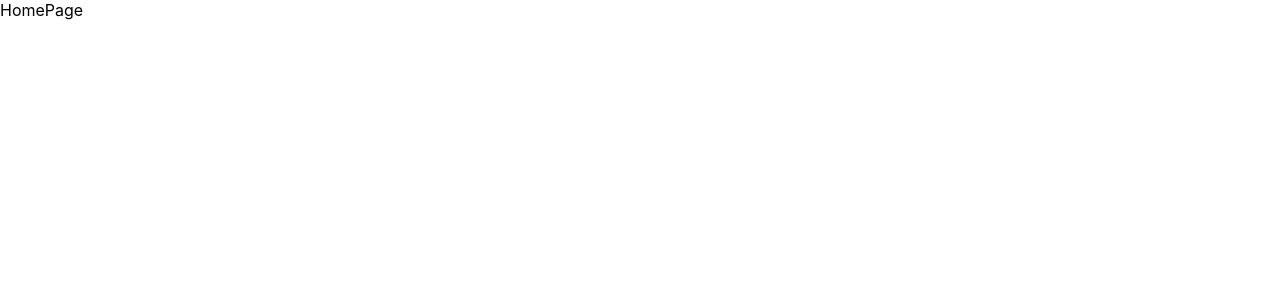
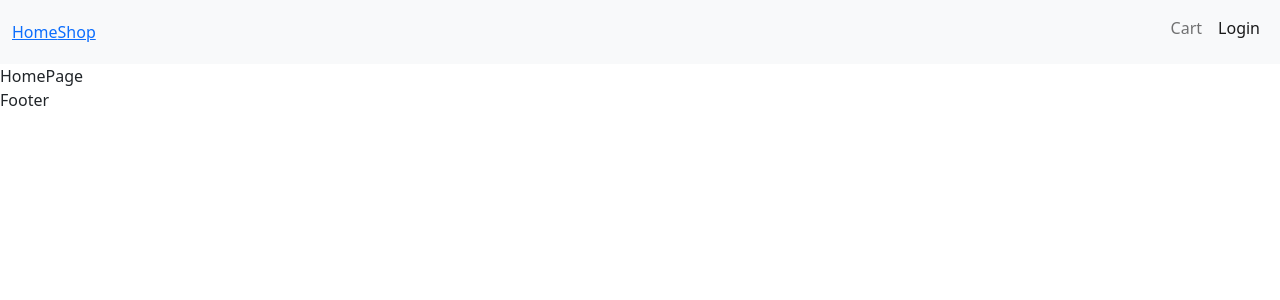
Before and after one commit to truongphatroy/ecommerce-app, a React (Create React App) app: page / in a window 1280 px wide. Shown: the top 300 px of the page. Built offline with nearby package versions, Linux system fonts and the light colour scheme.

Commit message:
use NavLink for navbar

```diff
--- a/package.json
+++ b/package.json
@@ -6,11 +6,13 @@
     "@testing-library/jest-dom": "^5.16.5",
     "@testing-library/react": "^13.4.0",
     "@testing-library/user-event": "^13.5.0",
+    "bootstrap": "^5.2.3",
     "react": "^18.2.0",
     "react-dom": "^18.2.0",
     "react-router-dom": "^6.10.0",
     "react-scripts": "5.0.1",
     "redux": "^4.2.1",
+    "sass": "^1.62.0",
     "web-vitals": "^2.1.4"
   },
   "scripts": {
--- a/src/App.js
+++ b/src/App.js
@@ -1,4 +1,4 @@
-import { BrowserRouter, Route, Routes } from "react-router-dom";
+import { createBrowserRouter, RouterProvider } from "react-router-dom";
 
 import HomePage from "./page/HomePage";
 import ShopPage from "./page/ShopPage";
@@ -7,21 +7,27 @@ import CartPage from "./page/CartPage";
 import CheckoutPage from "./page/CheckoutPage";
 import LoginPage from "./page/LoginPage";
 import RegisterPage from "./page/RegisterPage";
+import RootLayout from "./page/RootLayout";
+
+// create a custom route
+const router = createBrowserRouter([
+  {
+    path: "/",
+    element: <RootLayout />,
+    children: [
+      { index: true, element: <HomePage /> },
+      { path: "shop", element: <ShopPage /> },
+      { path: "detail/:productId", element: <DetailPage /> },
+      { path: "cart", element: <CartPage /> },
+      { path: "checkout", element: <CheckoutPage /> },
+      { path: "login", element: <LoginPage /> },
+      { path: "register", element: <RegisterPage /> },
+    ],
+  },
+]);
 
 function App() {
-  return (
-    <BrowserRouter>
-      <Routes>
-        <Route path='/' element={<HomePage />} />
-        <Route path='/shop' element={<ShopPage />} />
-        <Route path='/detail/:productId' element={<DetailPage />} />
-        <Route path='/cart' element={<CartPage />} />
-        <Route path='/checkout' element={<CheckoutPage />} />
-        <Route path='/login' element={<LoginPage />} />
-        <Route path='/register' element={<RegisterPage />} />
-      </Routes>
-    </BrowserRouter>
-  );
+  return <RouterProvider router={router} />;
 }
 
 export default App;
--- /dev/null
+++ b/src/component/Footer.js
@@ -0,0 +1,7 @@
+import React from "react";
+
+const Footer = () => {
+  return <div>Footer</div>;
+};
+
+export default Footer;
--- /dev/null
+++ b/src/component/Navbar.js
@@ -0,0 +1,54 @@
+import React from "react";
+import { NavLink } from "react-router-dom";
+
+import classes from "./Navbar.module.scss";
+
+const Navbar = () => {
+  return (
+    // <nav className='navbar navbar-expand-lg navbar-light bg-light'>
+    <nav className='navbar navbar-expand navbar-light bg-light'>
+      <div className='container-fluid'>
+        <div className='collapse navbar-collapse'>
+          <ul className='navbar-nav me-auto mb-2 mb-lg-0'>
+            <li className='nav-item'>
+              <NavLink
+                className={({ isActive }) =>
+                  isActive ? classes.active : undefined
+                }
+                aria-current='page'
+                to='/'
+              >
+                Home
+              </NavLink>
+            </li>
+            <li className='nav-item'>
+              <NavLink
+                className={({ isActive }) =>
+                  isActive ? `nav-item ${classes.active}` : "nav-item"
+                }
+                to='shop'
+              >
+                Shop
+              </NavLink>
+            </li>
+          </ul>
+          {/* <ul className='navbar-nav mb-2 mb-lg-0'> */}
+          <ul className='navbar-nav mb-2'>
+            <li className='nav-item'>
+              <NavLink className='nav-link ' aria-current='page' to='cart'>
+                Cart
+              </NavLink>
+            </li>
+            <li className='nav-item'>
+              <NavLink className='nav-link ' aria-current='page' href='#'>
+                Login
+              </NavLink>
+            </li>
+          </ul>
+        </div>
+      </div>
+    </nav>
+  );
+};
+
+export default Navbar;
--- /dev/null
+++ b/src/custom.scss
@@ -0,0 +1,5 @@
+// Override default variables before the import
+// $body-bg: #000;
+
+// Import Bootstrap and its default variables
+@import '~bootstrap/scss/bootstrap.scss';
--- a/src/index.js
+++ b/src/index.js
@@ -2,6 +2,9 @@ import React from "react";
 import ReactDOM from "react-dom/client";
 import "./index.css";
 import App from "./App";
+import "./custom.scss";
+// Put any other imports below so that CSS from your
+// components takes precedence over default styles.
 
 const root = ReactDOM.createRoot(document.getElementById("root"));
 root.render(
--- /dev/null
+++ b/src/page/RootLayout.js
@@ -0,0 +1,19 @@
+import React from "react";
+import { Outlet } from "react-router-dom";
+
+import Navbar from "../component/Navbar";
+import Footer from "../component/Footer";
+
+const RootLayout = () => {
+  return (
+    <>
+      <div>
+        <Navbar />
+        <Outlet />
+        <Footer />
+      </div>
+    </>
+  );
+};
+
+export default RootLayout;
```
Also changed, not shown: src/component/Navbar.module.scss (added), 1 other file (tests, documents, lock files or other folders).
